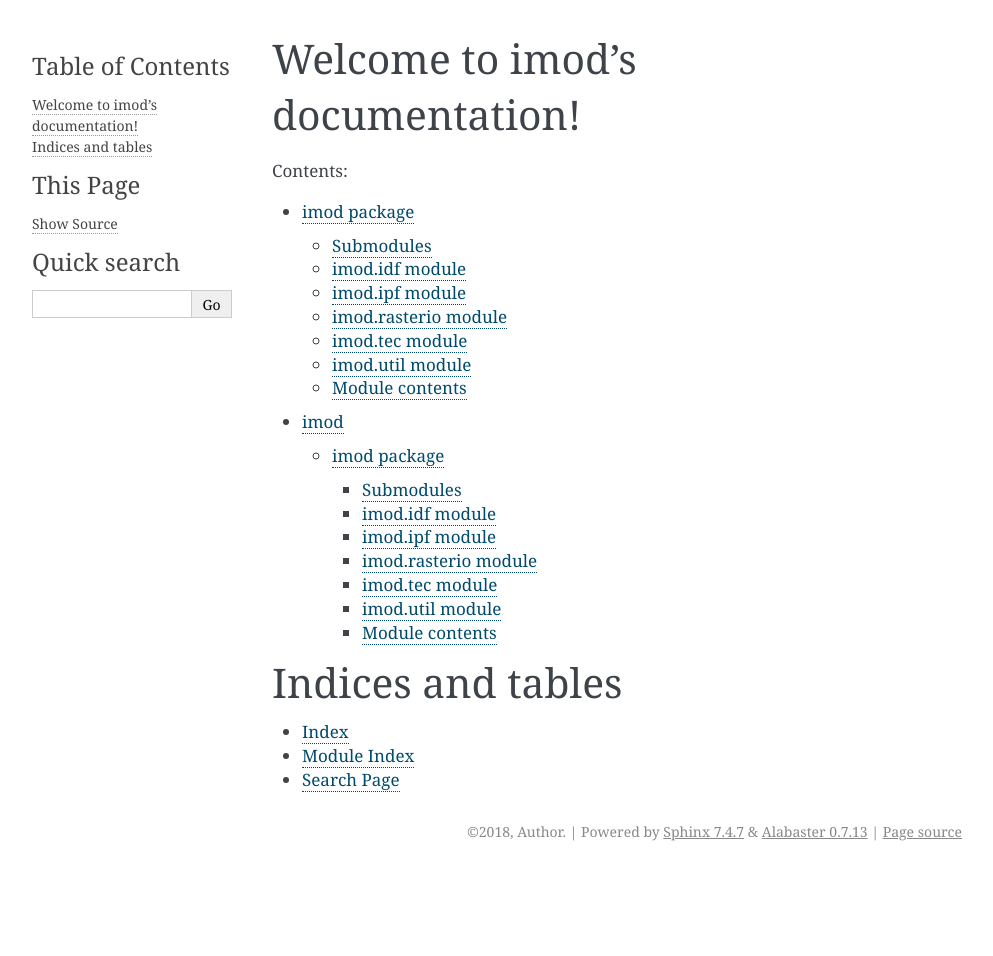
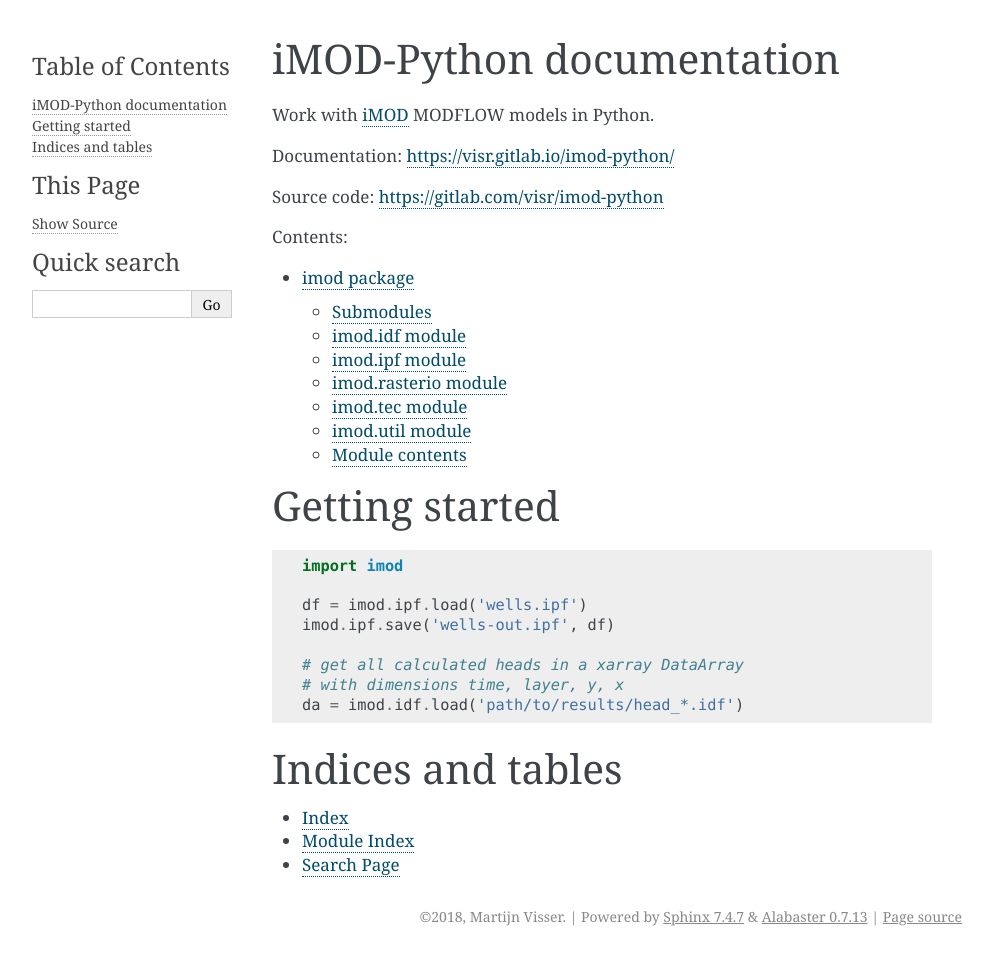
Before and after one commit to Deltares/imod-python, a Sphinx documentation site: the page built from docs/index.rst, in a window 1280 px wide. Shown: the whole page, without its empty margins (148-1141 px from the left). Built offline with Sphinx 7.4.7, drawn with Linux system fonts in a browser that asks for light colours; before the commit the page ends 900 px from its top, so only the background shows below that.

```diff
--- a/README.rst
+++ b/README.rst
@@ -1,5 +1,9 @@
 Work with `iMOD <http://oss.deltares.nl/web/imod>`__ MODFLOW models in
 Python.
+
+Documentation: https://visr.gitlab.io/imod-python/
+
+Source code: https://gitlab.com/visr/imod-python
 
 Getting started
 ===============
--- a/docs/conf.py
+++ b/docs/conf.py
@@ -19,14 +19,14 @@
 
 # -- Project information -----------------------------------------------------
 
-project = 'imod'
-copyright = '2018, Author'
-author = 'Author'
+project = 'imod-python'
+copyright = '2018, Martijn Visser'
+author = 'Martijn Visser'
 
 # The short X.Y version
-version = ''
+version = '0.2'
 # The full version, including alpha/beta/rc tags
-release = ''
+release = '0.2.0'
 
 
 # -- General configuration ---------------------------------------------------
--- a/docs/index.rst
+++ b/docs/index.rst
@@ -3,16 +3,35 @@
    You can adapt this file completely to your liking, but it should at least
    contain the root `toctree` directive.
 
-Welcome to imod's documentation!
-================================
+iMOD-Python documentation
+=========================
+
+Work with `iMOD <http://oss.deltares.nl/web/imod>`__ MODFLOW models in
+Python.
+
+Documentation: https://visr.gitlab.io/imod-python/
+
+Source code: https://gitlab.com/visr/imod-python
 
 .. toctree::
    :maxdepth: 4
    :caption: Contents:
 
    imod
-   modules
 
+Getting started
+===============
+
+.. code:: python
+
+    import imod
+
+    df = imod.ipf.load('wells.ipf')
+    imod.ipf.save('wells-out.ipf', df)
+
+    # get all calculated heads in a xarray DataArray
+    # with dimensions time, layer, y, x
+    da = imod.idf.load('path/to/results/head_*.idf')
 
 Indices and tables
 ==================
--- a/setup.py
+++ b/setup.py
@@ -5,7 +5,7 @@ with open('README.rst') as f:
 
 setup(
     name='imod',
-    version='0.1',
+    version='0.2.0',
     description='Work with iMOD MODFLOW models',
     long_description=long_description,
     url='https://gitlab.com/visr/imod-python',
```
Also changed, not shown: docs/modules.rst (deleted, +0 -7 lines).
